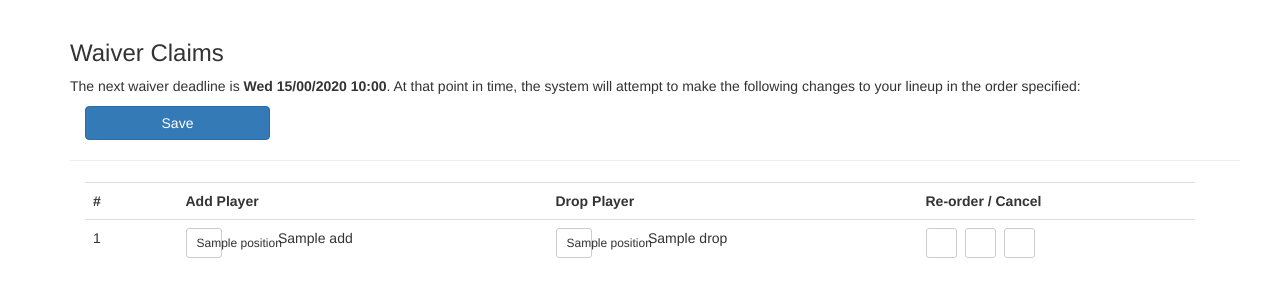
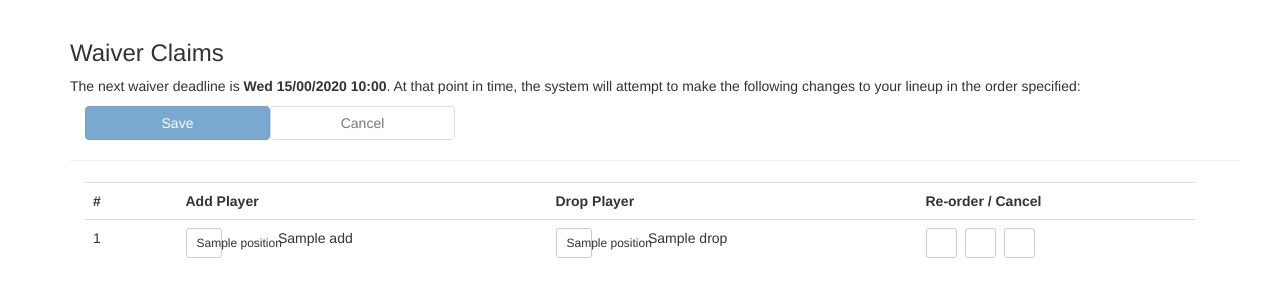
Before and after one commit to andypymont/fantasypl, a Flask app: template templates/waivers.html in a window 1280 px wide. Shown: the part 52-352 px from the top of the page. Run offline with Flask 2, Linux system fonts and the light colour scheme; the template is opened without the code that fills it: most values are stand-ins (such as "Sample title", 1, 10 or a date in 2020); some libraries are stand-ins or nearby versions; some web fonts are replaced.

Commit message:
Added Cancel button to waivers page and set both buttons to disabled until a change is made

```diff
--- a/templates/waivers.html
+++ b/templates/waivers.html
@@ -8,7 +8,8 @@
 
 	<div class="col-md-12">
 		<form role="form" method="post" action="{{ url_for('update_waiver_order') }}">
-			<button type="submit" class="btn btn-primary col-md-2">Save</button>
+			<button type="submit" class="btn btn-primary btn-waivers col-md-2 disabled">Save</button>
+			<a href="{{ url_for('waiver_claims') }}"><button type="button" class="btn btn-default btn-waivers col-md-2 disabled">Cancel</button></a>
 			<input class="hidden" id="priorities" name="priorities"></input>
 		</form>
 	</div>
```
Also changed, not shown: static/js/fantasypl.js (+5 -2 lines).
